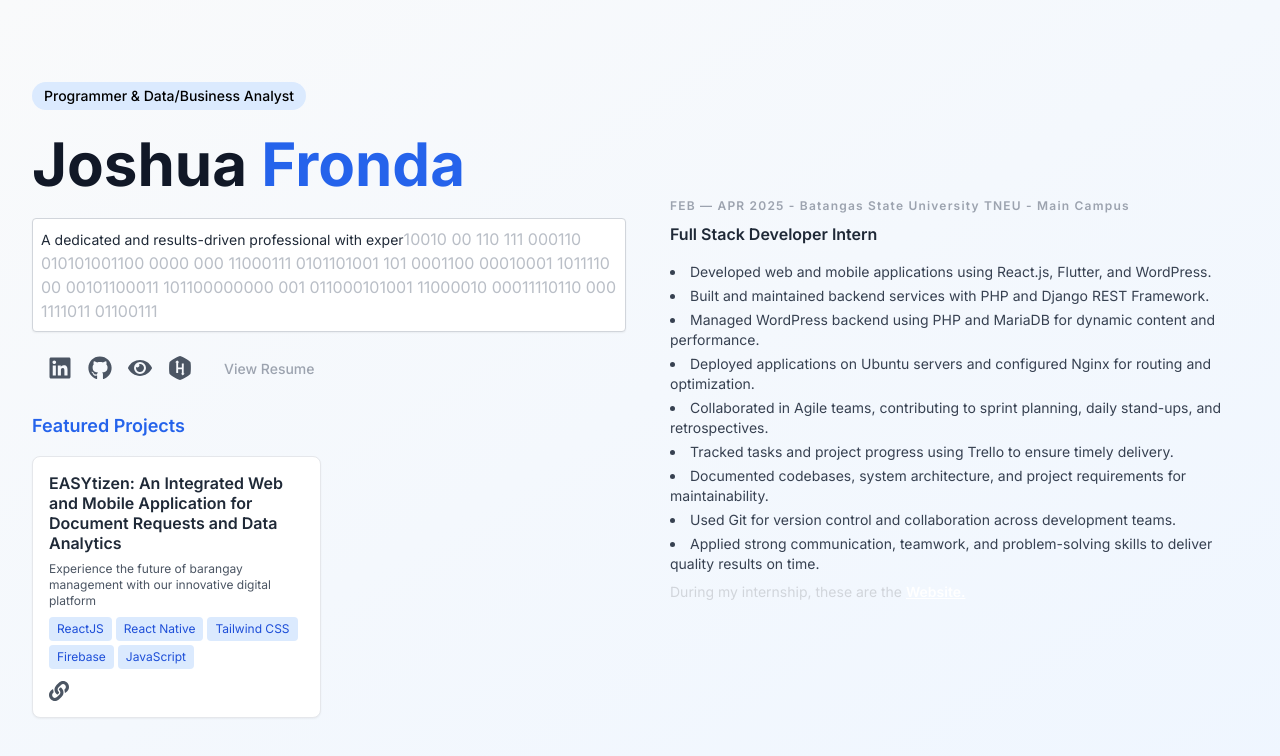
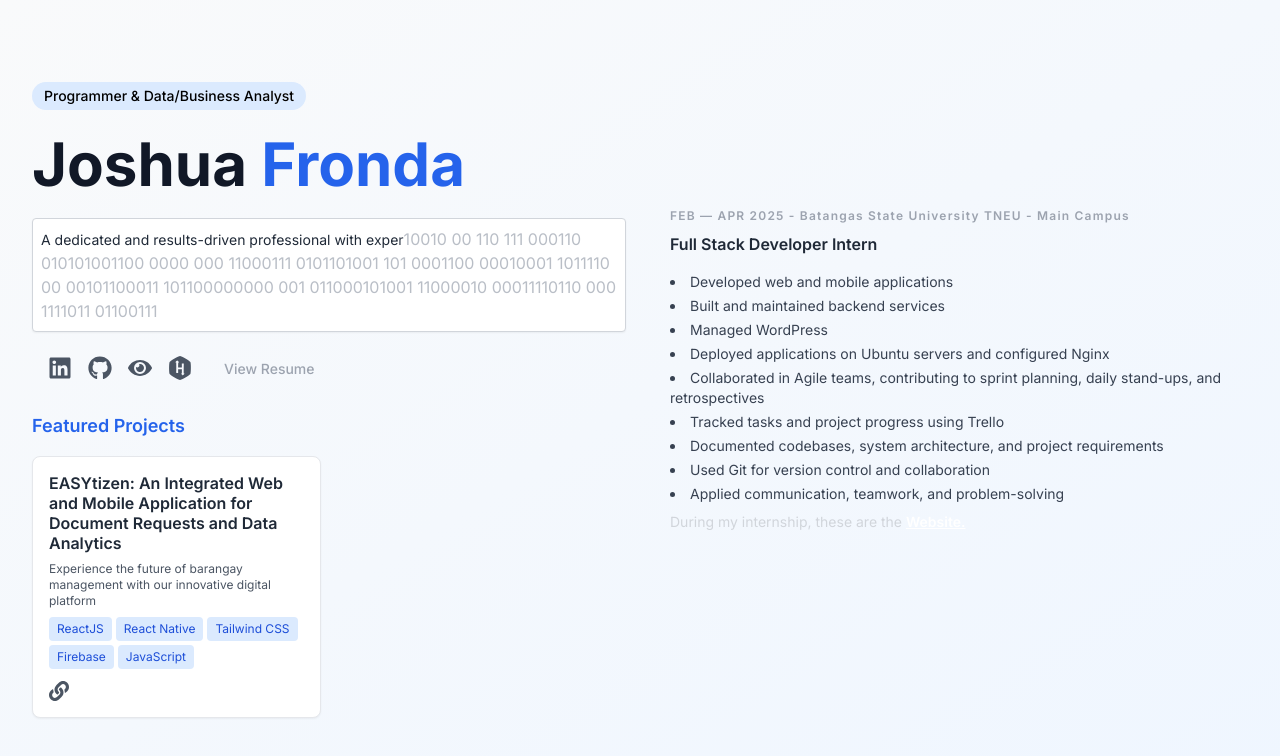
Before and after one commit to joshuafronda/portfolio, a React (Vite) app: page / in a window 1280 px wide. Shown: the top 756 px of the page. Built offline with nearby package versions, Linux system fonts and the light colour scheme; the HTML template or start-up script is replaced by a standard one.

Commit message:
update ui

```diff
--- a/package.json
+++ b/package.json
@@ -23,6 +23,7 @@
     "gsap": "^3.13.0",
     "matter-js": "^0.20.0",
     "meshline": "^3.3.1",
+    "ogl": "^1.0.11",
     "react": "^18.2.0",
     "react-dom": "^18.2.0",
     "react-icons": "^4.10.1",
--- a/src/components/sections/Hero.jsx
+++ b/src/components/sections/Hero.jsx
@@ -4,6 +4,7 @@ import { FaEye, FaLinkedin, FaGithub, FaCode, FaLink, FaChevronDown, FaChevronUp
 import DecryptedText from '../ui/DecryptedText'
 import ShinyText from '../ui/ShinyText'
 import ProfileCard from '../ui/ProfileCard'
+import TechStack from '../ui/TechStack'
 import avatarImage from '../../assets/Me.png'
 
 const Hero = () => {
@@ -26,15 +27,15 @@ const Hero = () => {
     position: "Full Stack Developer Intern",
     period: "FEB — APR 2025",
     highlights: [
-      "Developed web and mobile applications using React.js, Flutter, and WordPress",
-      "Built and maintained backend services with PHP and Django REST Framework",
-      "Managed WordPress backend using PHP and MariaDB",
+      "Developed web and mobile applications",
+      "Built and maintained backend services",
+      "Managed WordPress",
       "Deployed applications on Ubuntu servers and configured Nginx",
-      "Collaborated in Agile teams and used Git for version control",
-      "Documented codebases, system architecture, and project requirements for maintainability.",
-      "Used Git for version control and collaboration across development teams.",
-      "Applied strong communication, teamwork, and problem-solving skills to deliver quality results on time.",
-      "Created a machine learning tool using Python and Ollama for local LLM inference and automation"
+      "Collaborated in Agile teams, contributing to sprint planning, daily stand-ups, and retrospectives",
+      "Tracked tasks and project progress using Trello",
+      "Documented codebases, system architecture, and project requirements",
+      "Used Git for version control and collaboration",
+      "Applied communication, teamwork, and problem-solving",
     ]
   };
 
@@ -153,7 +154,7 @@ const Hero = () => {
               </a>
               <div className="gap-4 ml-4">
               <a
-                href="https://drive.google.com/file/d/1mHRHT1iFoa_-vsFk0m5kAtLSou0OAcR5/view?usp=sharing"
+                href="https://drive.google.com/file/d/1kYlQkC7avxLrdnoxLs6zQYmK8ifIH5I5/view?usp=sharing"
                 target="_blank"
                 rel="noopener noreferrer"
                 className="text-gray-400 hover:text-blue-600 dark:text-gray-400 dark:hover:text-blue-400 text-sm font-medium transition-colors relative group"
@@ -216,6 +217,17 @@ const Hero = () => {
             </AnimatePresence>
           </div>
 
+          {/* Technologies Curved Loop for Mobile
+          <div className="mt-8 block md:hidden text-xs sm:text-sm md:text-base lg:text-lg">
+            <CurvedLoop
+              marqueeText="React ✦ React Native ✦ JavaScript ✦ TypeScript ✦ Tailwind CSS ✦ Firebase ✦ PHP ✦ Django ✦ Python ✦ Git ✦ Nginx ✦ Ubuntu ✦ WordPress ✦ Machine Learning ✦ Data Analysis ✦ Problem Solving ✦"
+              speed={2}
+              curveAmount={10}
+              interactive={true}
+              className="text-blue-600 dark:text-blue-400 font-bold text-sm"
+            />
+          </div> */}
+
           {/* Projects Preview */}
           <div className="mt-8">
             <h3 className="text-lg font-semibold text-blue-600 dark:text-blue-400 mb-4">Featured Projects</h3>
@@ -274,22 +286,34 @@ const Hero = () => {
             </div>
             <span className="font-semibold">{experienceDetails.position}</span>
             <ul className="flex flex-col list-disc list-inside text-gray-700 dark:text-gray-200 text-sm space-y-1 mt-4">
-              <li>Developed web and mobile applications using React.js, Flutter, and WordPress.</li>
-              <li>Built and maintained backend services with PHP and Django REST Framework.</li>
-              <li>Managed WordPress backend using PHP and MariaDB for dynamic content and performance.</li>
-              <li>Deployed applications on Ubuntu servers and configured Nginx for routing and optimization.</li>
-              <li>Collaborated in Agile teams, contributing to sprint planning, daily stand-ups, and retrospectives.</li>
-              <li>Tracked tasks and project progress using Trello to ensure timely delivery.</li>
-              <li>Documented codebases, system architecture, and project requirements for maintainability.</li>
-              <li>Used Git for version control and collaboration across development teams.</li>
-              <li>Applied strong communication, teamwork, and problem-solving skills to deliver quality results on time.</li>
+            <li>Developed web and mobile applications</li>
+            <li>Built and maintained backend services</li>
+            <li>Managed WordPress</li>
+            <li>Deployed applications on Ubuntu servers and configured Nginx</li>
+            <li>Collaborated in Agile teams, contributing to sprint planning, daily stand-ups, and retrospectives</li>
+            <li>Tracked tasks and project progress using Trello</li>
+            <li>Documented codebases, system architecture, and project requirements</li>
+            <li>Used Git for version control and collaboration</li>
+            <li>Applied communication, teamwork, and problem-solving</li>
             </ul>
             <p className="text-sm text-gray-300 mt-2">
               During my internship, these are the <a href="https://caist.batstateu.edu.ph/behind-the-code/select/joshua-b.-fronda" target="_blank" rel="noopener noreferrer" className="font-semibold text-white underline hover:text-blue-400 transition-colors">Website.</a>
             </p>
           </div>
+
+          {/* Technology Icons */}
+          <motion.div
+            className=""
+            initial={{ opacity: 0, y: 20 }}
+            animate={{ opacity: 1, y: 0 }}
+            transition={{ delay: 1.7, duration: 0.7 }}
+          >
+            <TechStack />
+          </motion.div>
         </motion.div>
       </div>
+
+
 
       {/* Full Screen Modal for Profile Card */}
       {isProfileCardVisible && (
--- /dev/null
+++ b/src/components/ui/TechStack.jsx
@@ -0,0 +1,215 @@
+import React, { useState, useEffect } from 'react';
+import {
+  FaReact,
+  FaNodeJs,
+  FaPython,
+  FaGitAlt,
+  FaDocker,
+  FaDatabase,
+  FaServer
+} from 'react-icons/fa';
+import {
+  SiTypescript,
+  SiJavascript,
+  SiTailwindcss,
+  SiFirebase,
+  SiDjango,
+  SiNginx,
+  SiUbuntu,
+  SiWordpress,
+  SiFlutter,
+  SiPhp,
+  SiHtml5,
+  SiCss3,
+  SiMysql,
+  SiPostgresql,
+  SiMongodb,
+  SiVite
+} from 'react-icons/si';
+
+const TechIcons = [
+  // Frontend Technologies
+  {
+    icon: SiHtml5,
+    name: 'HTML',
+    color: '#ffffff',
+    category: 'frontend'
+  },
+  {
+    icon: SiCss3,
+    name: 'CSS',
+    color: '#ffffff',
+    category: 'frontend'
+  },
+  {
+    icon: SiJavascript,
+    name: 'JavaScript',
+    color: '#ffffff',
+    category: 'frontend'
+  },
+  {
+    icon: SiTypescript,
+    name: 'TypeScript',
+    color: '#ffffff',
+    category: 'frontend'
+  },
+  {
+    icon: FaReact,
+    name: 'React',
+    color: '#ffffff',
+    category: 'frontend'
+  },
+  {
+    icon: SiTailwindcss,
+    name: 'Tailwind CSS',
+    color: '#ffffff',
+    category: 'frontend'
+  },
+  {
+    icon: SiFlutter,
+    name: 'Flutter',
+    color: '#ffffff',
+    category: 'frontend'
+  },
+  {
+    icon: SiVite,
+    name: 'Vite',
+    color: '#ffffff',
+    category: 'frontend'
+  },
+
+  // Backend Technologies
+  {
+    icon: FaPython,
+    name: 'Python',
+    color: '#ffffff',
+    category: 'backend'
+  },
+  {
+    icon: SiDjango,
+    name: 'Django',
+    color: '#ffffff',
+    category: 'backend'
+  },
+  {
+    icon: SiPhp,
+    name: 'PHP',
+    color: '#ffffff',
+    category: 'backend'
+  },
+  {
+    icon: SiWordpress,
+    name: 'WordPress',
+    color: '#ffffff',
+    category: 'backend'
+  },
+  {
+    icon: SiNginx,
+    name: 'Nginx',
+    color: '#ffffff',
+    category: 'backend'
+  },
+
+  // Database Technologies
+  {
+    icon: SiMysql,
+    name: 'MySQL',
+    color: '#ffffff',
+    category: 'database'
+  },
+  {
+    icon: SiPostgresql,
+    name: 'PostgreSQL',
+    color: '#ffffff',
+    category: 'database'
+  },
+  {
+    icon: SiMongodb,
+    name: 'MongoDB',
+    color: '#ffffff',
+    category: 'database'
+  },
+
+  // DevOps and Tools
+  {
+    icon: FaGitAlt,
+    name: 'Git',
+    color: '#ffffff',
+    category: 'devops'
+  },
+  {
+    icon: SiUbuntu,
+    name: 'Ubuntu',
+    color: '#ffffff',
+    category: 'devops'
+  },
+  {
+    icon: SiFirebase,
+    name: 'Firebase',
+    color: '#ffffff',
+    category: 'devops'
+  }
+];
+
+const TechStack = ({ className = '' }) => {
+  const [screenWidth, setScreenWidth] = useState(window.innerWidth);
+
+  useEffect(() => {
+    const handleResize = () => {
+      setScreenWidth(window.innerWidth);
+    };
+
+    window.addEventListener('resize', handleResize);
+    return () => window.removeEventListener('resize', handleResize);
+  }, []);
+
+  // For mobile devices, show a grid layout
+  if (screenWidth < 640) {
+    return (
+      <div className={`grid grid-cols-4 gap-4 justify-center items-center px-4 ${className}`}>
+        {TechIcons.map((tech, index) => (
+          <div
+            key={index}
+            className="flex flex-col items-center justify-center group"
+            title={tech.name}
+          >
+            <tech.icon
+              className="w-8 h-8 transition-transform duration-300 group-hover:scale-110 dark:text-white text-gray-800"
+              style={{ color: 'currentColor' }}
+            />
+            <span className="text-xs text-gray-600 dark:text-gray-300 mt-1 opacity-0 group-hover:opacity-100 transition-opacity duration-300">
+              {tech.name}
+            </span>
+          </div>
+        ))}
+      </div>
+    );
+  }
+
+  // For desktop, use the scrolling animation
+  const scrollingIcons = [...TechIcons, ...TechIcons, ...TechIcons];
+
+  return (
+    <div className={`relative w-full overflow-hidden ${className}`}>
+      <div className="animate-scroll-tech flex items-center animate-fade-tech">
+        {scrollingIcons.map((tech, index) => (
+          <div
+            key={index}
+            className="flex-shrink-0 flex flex-col items-center justify-center group mx-2 animate-fade-in-tech"
+            title={tech.name}
+          >
+            <tech.icon
+              className="w-5 h-5 md:w-10 md:h-10 transition-transform duration-300 dark:text-white text-gray-800"
+              style={{ color: 'currentColor' }}
+            />
+            <span className="text-xs text-gray-600 dark:text-gray-300 mt-1 opacity-0 group-hover:opacity-100 transition-opacity duration-300">
+              {tech.name}
+            </span>
+          </div>
+        ))}
+      </div>
+    </div>
+  );
+};
+
+export default TechStack;
--- a/tailwind.config.js
+++ b/tailwind.config.js
@@ -7,6 +7,25 @@ export default {
   darkMode: 'class',
   theme: {
     extend: {
+      keyframes: {
+        'scroll-tech': {
+          '0%': { transform: 'translateX(0)' },
+          '100%': { transform: 'translateX(-50%)' },
+        },
+        'fade-tech': {
+          '0%, 100%': { opacity: 1 },
+          '50%': { opacity: 0.7 }
+        },
+        'fade-in-tech': {
+          '0%': { opacity: 0, transform: 'translateX(-10px) scale(0.9)' },
+          '100%': { opacity: 1, transform: 'translateX(0) scale(1)' }
+        }
+      },
+      animation: {
+        'scroll-tech': 'scroll-tech 60s linear infinite',
+        'fade-tech': 'fade-tech 8s ease-in-out infinite',
+        'fade-in-tech': 'fade-in-tech 0.8s ease-out'
+      },
       colors: {
         primary: {
           50: '#eff6ff',
@@ -64,18 +83,8 @@ export default {
         '128': '32rem',
         '144': '36rem',
       },
-      animation: {
-        'bounce-slow': 'bounce 3s infinite',
-        shine: 'shine 5s linear infinite',
-      },
       transitionDuration: {
         '2000': '2000ms',
-      },
-      keyframes: {
-        shine: {
-          '0%': { 'background-position': '100%' },
-          '100%': { 'background-position': '-100%' },
-        },
       },
     },
   },
```
Also changed, not shown: 6 other files (tests, documents, lock files or other folders).
